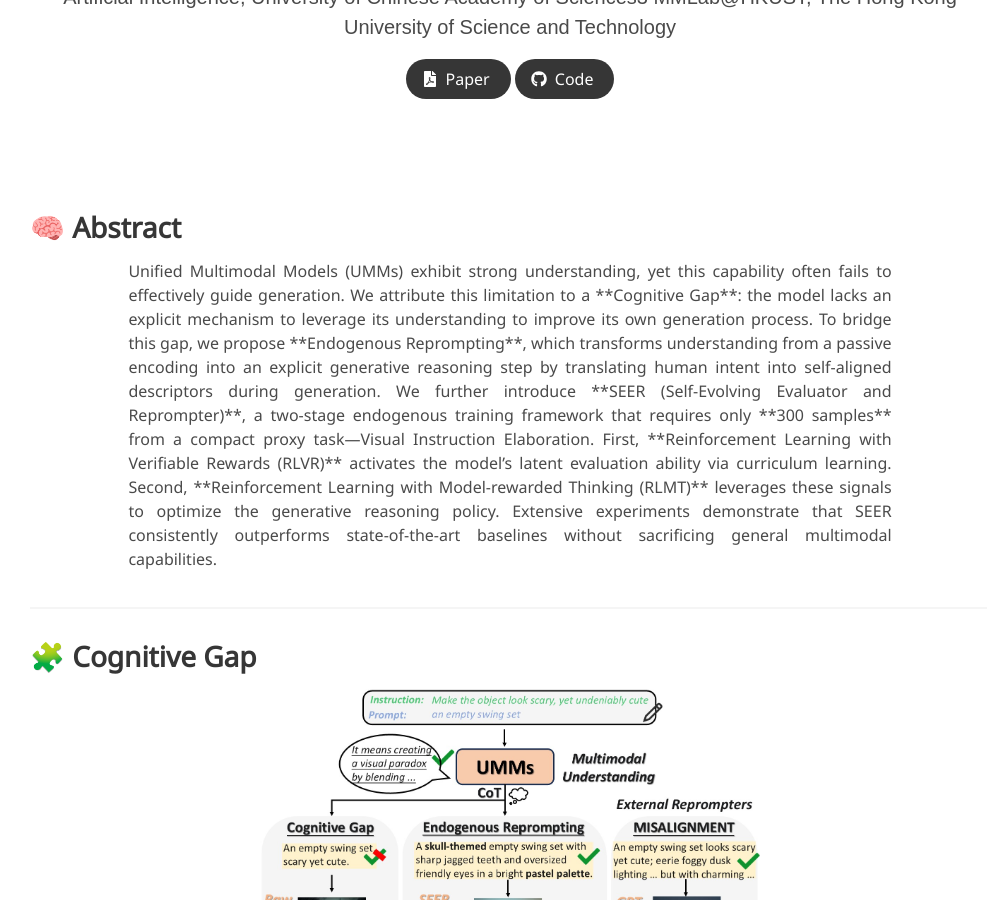
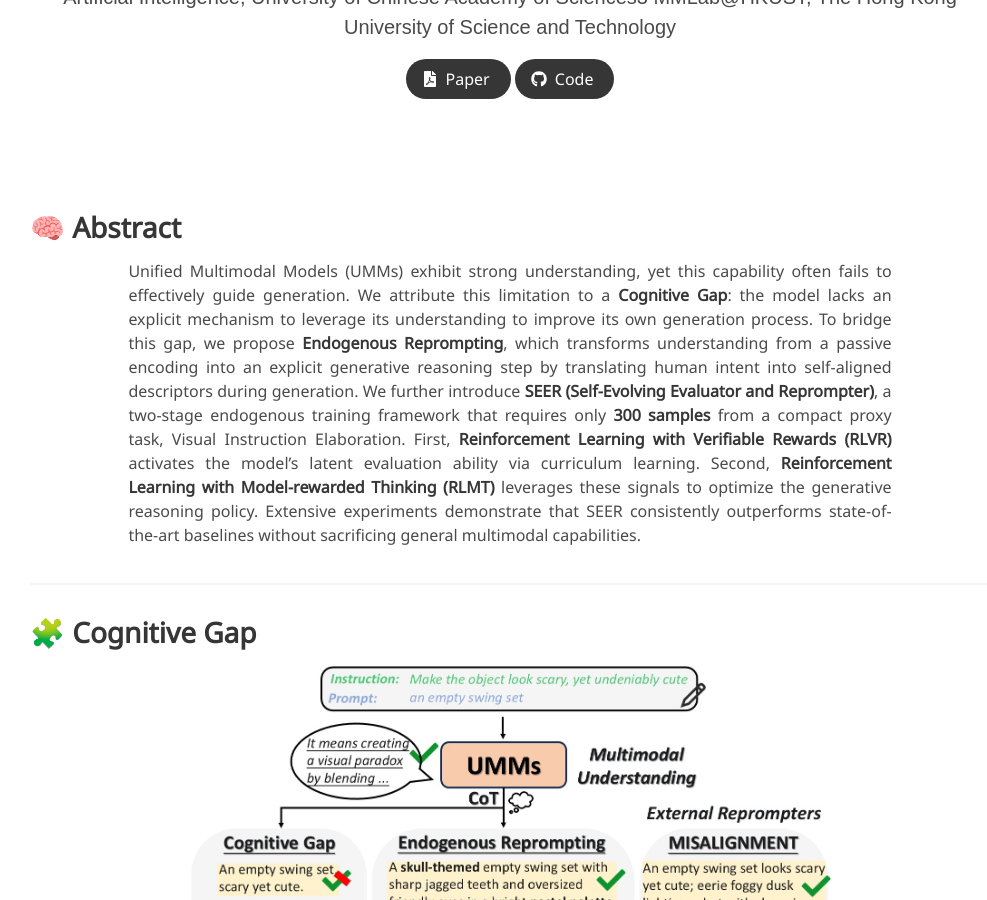
Before and after one commit to 2kxx/SEER.github.io, a Jekyll site: the page built from index.md, in a window 1280 px wide and 900 px high, scrolled down 316 px. Shown: the whole window, without its empty margins (130-1117 px from the left). Built offline with Jekyll 4.4.1, drawn with Linux system fonts in a browser that asks for light colours; some web fonts are replaced; some of the changed text lies outside the part shown.

Commit message:
Update index.md

```diff
--- a/index.md
+++ b/index.md
@@ -21,13 +21,13 @@ code: "https://github.com/2kxx/SEER"
     <div class="content has-text-justified">
 
 Unified Multimodal Models (UMMs) exhibit strong understanding, yet this capability often fails to effectively guide generation.
-We attribute this limitation to a **Cognitive Gap**: the model lacks an explicit mechanism to leverage its understanding to improve its own generation process.
+We attribute this limitation to a <strong>Cognitive Gap</strong>: the model lacks an explicit mechanism to leverage its understanding to improve its own generation process.
 
-To bridge this gap, we propose **Endogenous Reprompting**, which transforms understanding from a passive encoding into an explicit generative reasoning step by translating human intent into self-aligned descriptors during generation.
+To bridge this gap, we propose <strong>Endogenous Reprompting</strong>, which transforms understanding from a passive encoding into an explicit generative reasoning step by translating human intent into self-aligned descriptors during generation.
 
-We further introduce **SEER (Self-Evolving Evaluator and Reprompter)**, a two-stage endogenous training framework that requires only **300 samples** from a compact proxy task—Visual Instruction Elaboration.
-First, **Reinforcement Learning with Verifiable Rewards (RLVR)** activates the model’s latent evaluation ability via curriculum learning.
-Second, **Reinforcement Learning with Model-rewarded Thinking (RLMT)** leverages these signals to optimize the generative reasoning policy.
+We further introduce <strong>SEER (Self-Evolving Evaluator and Reprompter)</strong>, a two-stage endogenous training framework that requires only <strong>300 samples</strong> from a compact proxy task, Visual Instruction Elaboration.
+First, <strong>Reinforcement Learning with Verifiable Rewards (RLVR)</strong> activates the model’s latent evaluation ability via curriculum learning.
+Second, <strong>Reinforcement Learning with Model-rewarded Thinking (RLMT)</strong> leverages these signals to optimize the generative reasoning policy.
 
 Extensive experiments demonstrate that SEER consistently outperforms state-of-the-art baselines without sacrificing general multimodal capabilities.
 
@@ -41,7 +41,7 @@ Extensive experiments demonstrate that SEER consistently outperforms state-of-th
 
 <div class="columns is-centered">
   <div class="column is-three-quarters has-text-centered">
-    <img src="{{ site.baseurl }}/static/image/fig1.jpg" style="max-width: 70%; border-radius: 6px;">
+    <img src="{{ site.baseurl }}/static/image/fig1.jpg" style="max-width: 90%; border-radius: 6px;">
     <p class="is-size-7 has-text-grey">
       Figure 1: Illustration of the Cognitive Gap in Unified Multimodal Models.
     </p>
@@ -54,7 +54,7 @@ Extensive experiments demonstrate that SEER consistently outperforms state-of-th
 
 <div class="columns is-centered">
   <div class="column is-four-fifths has-text-centered">
-    <img src="{{ site.baseurl }}/static/image/fig2.jpg" style="max-width: 85%; border-radius: 6px;">
+    <img src="{{ site.baseurl }}/static/image/fig2.jpg" style="max-width: 90%; border-radius: 6px;">
     <p class="is-size-7 has-text-grey">
       Figure 2: Overall framework of SEER.
     </p>
@@ -95,3 +95,19 @@ Extensive experiments demonstrate that SEER consistently outperforms state-of-th
     </p>
   </div>
 </div>
+<div class="columns is-centered">
+  <div class="column is-four-fifths has-text-centered">
+    <img src="{{ site.baseurl }}/static/image/fig6.jpg" style="max-width: 100%; border-radius: 6px;">
+    <p class="is-size-7 has-text-grey">
+      Figure 6: Qualitative comparison of different reprompters.
+    </p>
+  </div>
+</div>
+<div class="columns is-centered">
+  <div class="column is-four-fifths has-text-centered">
+    <img src="{{ site.baseurl }}/static/image/fig7.jpg" style="max-width: 100%; border-radius: 6px;">
+    <p class="is-size-7 has-text-grey">
+      Figure 7: Qualitative comparisonof different UMMs.
+    </p>
+  </div>
+</div>
```
